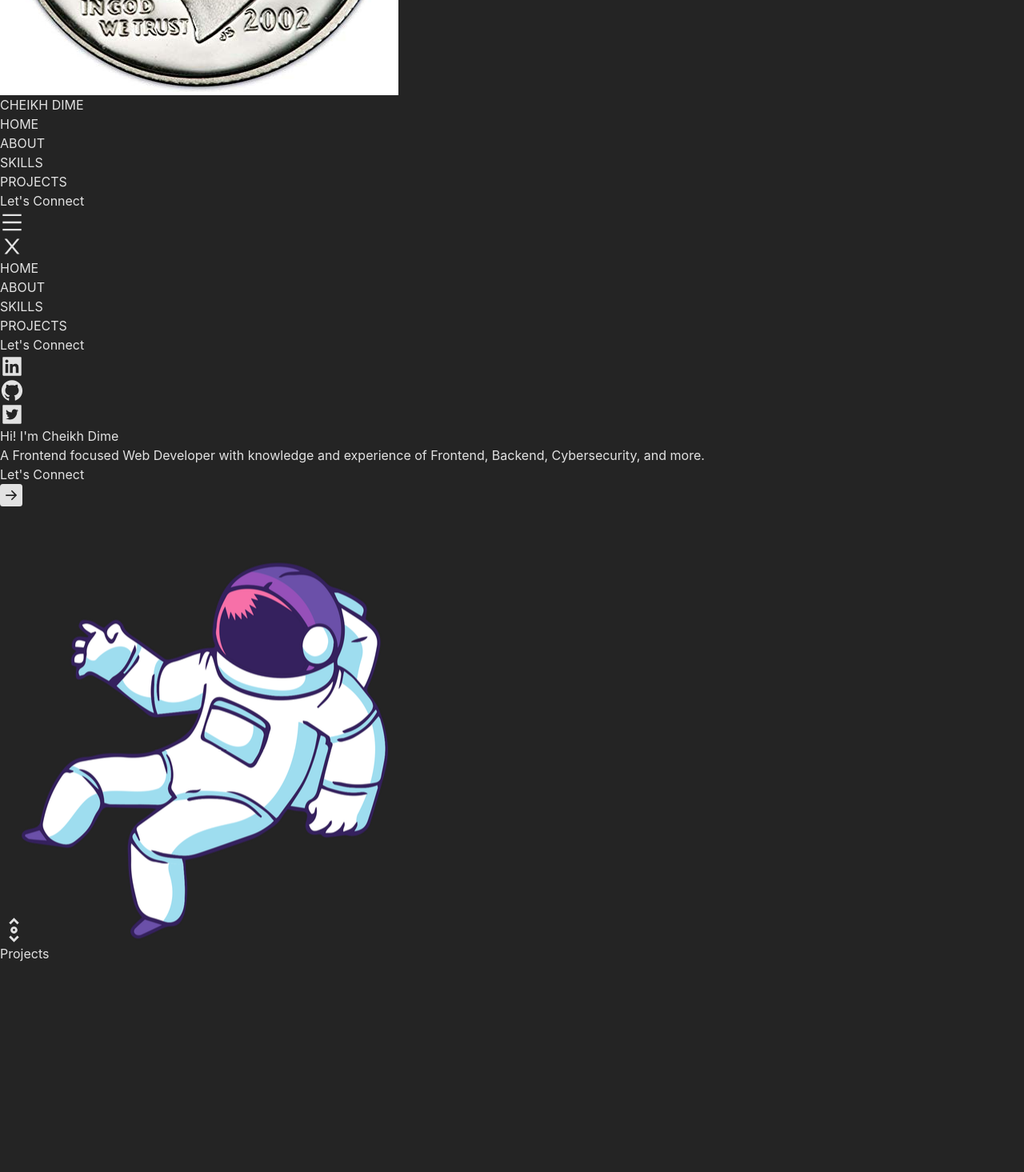
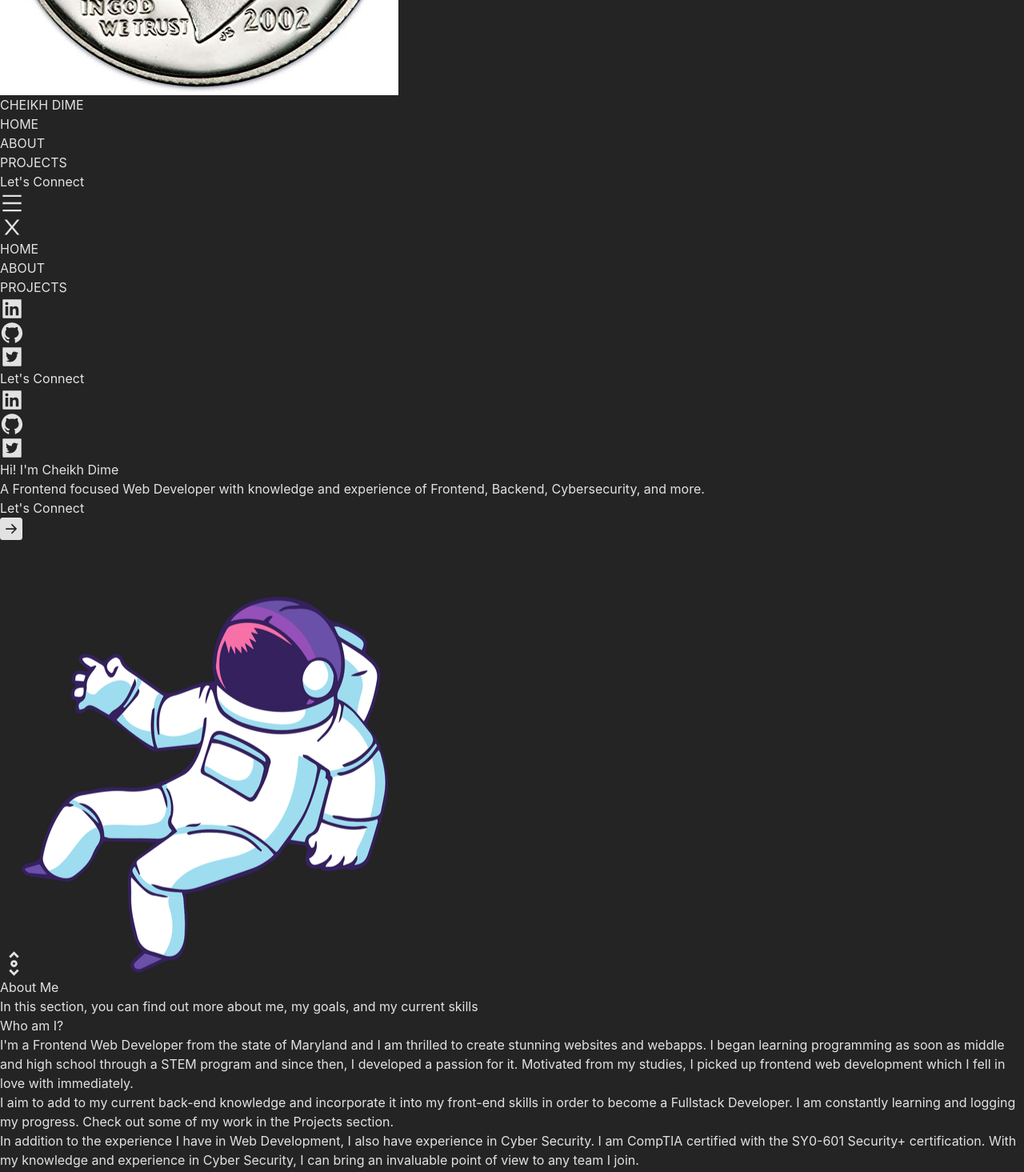
Before and after one commit to CheckToSee/personal-portfolio, a React (Vite) app: page / in a window 1280 px wide. Shown: the part 381-1846 px from the top of the page at 80% size. Before the commit the page ends 1585 px from the top, so only its background shows below. Built offline with nearby package versions, Linux system fonts and the light colour scheme.

Commit message:
Added about section

```diff
--- a/src/components/About.jsx
+++ b/src/components/About.jsx
@@ -1,11 +1,144 @@
-import React from 'react'
+import React from 'react';
+import { AiFillHtml5 } from 'react-icons/ai';
+import { BiLogoCss3, BiLogoJavascript, BiLogoReact, BiLogoPython, BiLogoJava, BiLogoGit, BiLogoTailwindCss, BiSolidTerminal } from 'react-icons/bi';
+import { FaRust, FaBootstrap, FaFigma } from 'react-icons/fa';
+import Badge from '../assets/securitypluslogo.png';
 
 const About = () => {
   return (
-    <div className='w-full h-screen bg-[#1A191D] flex items-center justify-center'>
-      <div className='w-full max-w-[1400px] h-full max-h-[800px] mx-16'></div>
+    <div className="w-full min-h-screen bg-[#1A191D] flex items-center justify-center">
+      <div className="w-full max-w-[1400px] h-full mx-16 my-8 flex flex-col">
+        <div className="flex flex-col justify-center mb-10 items-center">
+          <h1 className="w-full md:text-5xl text-3xl text-white text-center font-extrabold py-3">
+            About Me
+          </h1>
+          <div className="w-10 h-1 rounded-xl mb-4 mt-2 bg-[#9B37FF]"></div>
+          <h2 className="lg:text-2xl md:text-xl md:w-1/2 text-[#bababa] text-center">
+            In this section, you can find out more about me, my goals, and my
+            current skills
+          </h2>
+        </div>
+        <div className="w-full h-full flex flex-col lg:flex-row">
+          <div className="w-full h-full flex flex-col mr-8">
+            <h2 className="text-white md:text-3xl text-2xl font-bold py-3">Who am I?</h2>
+            <p className="md:text-lg pr-4 my-2 text-[#bababa]">
+              I'm a
+              <span className="font-semibold text-white">
+                {" "}
+                Frontend Web Developer{" "}
+              </span>
+              from the state of Maryland and I am thrilled to create stunning
+              websites and webapps. I began learning programming as soon as
+              middle and high school through a STEM program and since then, I
+              developed a passion for it. Motivated from my studies, I picked up
+              frontend web development which I fell in love with immediately.
+            </p>
+            <p className="md:text-lg pr-4 my-2 text-[#bababa]">
+              I aim to add to my current back-end knowledge and incorporate it
+              into my front-end skills in order to become a
+              <span className="font-semibold text-white">
+                {" "}
+                Fullstack Developer.{" "}
+              </span>
+              I am constantly learning and logging my progress. Check out some
+              of my work in the
+              <span className="font-semibold text-white"> Projects </span>
+              section.
+            </p>
+            <p className="md:text-lg pr-4 my-2 text-[#bababa]">
+              In addition to the experience I have in Web Development, I also
+              have experience in
+              <span className="font-semibold text-white">
+                {" "}
+              Cyber Security
+              </span>
+              . I am
+              <span className="font-semibold text-white">
+                {" "}
+                CompTIA certified{" "}
+              </span>
+              with the
+              <span className="font-semibold text-white">
+                {" "}
+                SY0-601 Security+ certification.{" "}
+              </span>
+              With my knowledge and experience in Cyber Security, I can bring an
+              invaluable point of view to any team I join.
+            </p>
+            <p className="md:text-lg pr-4 mt-2 text-[#bababa]">
+              Fun Facts: I live in the terminal, Vim is the only way
+            </p>
+            <div className="mt-4">
+              <button className="px-14 py-4 bg-[#9B37FF] rounded-lg text-lg font-bold">
+                Contact
+              </button>
+            </div>
+          </div>
+          <div className="w-full h-full lg:ml-20 flex flex-col lg:mt-0 mt-6">
+            <h2 className="text-white md:text-3xl text-2xl font-bold py-3">Skills</h2>
+            <div className="w-full flex flex-col">
+              <div className='flex flex-row mb-4'>
+                <div className="sm:w-24 sm:h-32 w-16 h-24 flex flex-col items-center justify-center rounded-xl bg-[#E5532D] mr-4">
+                  <AiFillHtml5 size={55} />
+                  <h3 className="font-bold">HTML</h3>
+                </div>
+                <div className="w-16 h-24 sm:w-24 sm:h-32 flex flex-col items-center justify-center rounded-xl bg-[#2D51E4] mr-4">
+                  <BiLogoCss3 size={58} />
+                  <h3 className="font-bold">CSS</h3>
+                </div>
+                <div className="sm:w-24 sm:h-32 w-16 h-24 flex flex-col items-center justify-center rounded-xl bg-[#DBBB34] mr-4">
+                  <BiLogoJavascript size={55} />
+                  <h3 className="font-bold sm:text-sm text-xs">JavaScript</h3>
+                </div>
+                <div className="sm:w-24 sm:h-32 w-16 h-24 flex flex-col items-center justify-center rounded-xl bg-white">
+                  <BiLogoReact size={55} className="text-[#56C1DE]" />
+                  <h3 className="font-bold text-[#56C1DE]">React</h3>
+                </div>
+              </div>
+              <div className='flex flex-row mb-4'>
+                <div className="sm:w-24 sm:h-32 w-16 h-24 flex flex-col items-center justify-center rounded-xl bg-[#3C79AE] mr-4">
+                  <BiLogoPython size={55} />
+                  <h3 className="font-bold sm:text-base text-sm">Python</h3>
+                </div>
+                <div className="sm:w-24 sm:h-32 w-16 h-24 flex flex-col items-center justify-center rounded-xl bg-[#F75108] mr-4">
+                  <FaRust className='text-black' size={48} />
+                  <h3 className="font-bold text-black">Rust</h3>
+                </div>
+                <div className="sm:w-24 sm:h-32 w-16 h-24 flex flex-col items-center justify-center rounded-xl bg-white mr-4">
+                  <BiLogoJava className='text-[#547C99]' size={55} />
+                  <h3 className="font-bold text-[#547C99]">Java</h3>
+                </div>
+                <div className="sm:w-24 sm:h-32 w-16 h-24 flex flex-col items-center justify-center rounded-xl bg-[#3B3B3B]">
+                  <BiLogoGit className='text-[#F1563A]' size={55} />
+                  <h3 className="font-bold text-white">Git</h3>
+                </div>
+              </div>
+              <div className='flex flex-row'>
+                <div className="sm:w-24 sm:h-32 w-16 h-24 flex flex-col items-center justify-center rounded-xl bg-gray-600 mr-4">
+                  <BiLogoTailwindCss className='text-[#3EBFF8]' size={55} />
+                  <h3 className="font-bold sm:text-base text-sm">Tailwind</h3>
+                </div>
+                <div className="sm:w-24 sm:h-32 w-16 h-24 flex flex-col items-center justify-center rounded-xl bg-[#8218FA] mr-4">
+                  <FaBootstrap size={55} />
+                  <h3 className="font-bold sm:text-base text-xs">Bootstrap</h3>
+                </div>
+                <div className="sm:w-24 sm:h-32 w-16 h-24 flex flex-col items-center justify-center rounded-xl bg-[#34343B] mr-4">
+                  <FaFigma size={50} />
+                  <h3 className="font-bold">Figma</h3>
+                </div>
+                <div className="sm:w-24 sm:h-32 w-16 h-24 flex flex-col items-center justify-center rounded-xl bg-black">
+                  <BiSolidTerminal size={55} />
+                  <h3 className="font-bold text-white sm:text-sm text-xs">Terminal</h3>
+                </div>
+              </div>
+            </div>
+            <h2 className="text-white md:text-3xl text-2xl font-bold py-3 lg:mt-0 mt-6">Certification</h2>
+            <img src={Badge} className='sm:w-[114px] w-[90px]' />
+          </div>
+        </div>
+      </div>
     </div>
-  )
-}
+  );
+};
 
-export default About
+export default About;
--- a/src/components/Navbar.jsx
+++ b/src/components/Navbar.jsx
@@ -1,7 +1,7 @@
 import React from 'react'
 import { useState, useEffect } from 'react'
 import Dime from "../assets/dime.jpg"
-import { AiOutlineClose, AiOutlineMenu } from 'react-icons/ai';
+import { AiFillLinkedin, AiFillGithub, AiFillTwitterSquare, AiOutlineClose, AiOutlineMenu } from 'react-icons/ai'
 
 const Navbar = () => {
   const [scrolled, setScrolled] = useState(false);
@@ -34,7 +34,7 @@ const Navbar = () => {
       <div className='hidden lg:flex flex-row font-semibold items-center'>
         <ul className='p-5 cursor-pointer hover:text-[#a6a6a6]'>HOME</ul>
         <ul className='p-5 cursor-pointer hover:text-[#a6a6a6]'>ABOUT</ul>
-        <ul className='p-5 cursor-pointer hover:text-[#a6a6a6]'>SKILLS</ul>
+        {/*<ul className='p-5 cursor-pointer hover:text-[#a6a6a6]'>SKILLS</ul>*/}
         <ul className='p-5 cursor-pointer hover:text-[#a6a6a6]'>PROJECTS</ul>
         <button className="relative border bg-transparent border-white px-4 py-3 mr-12 ml-4 text-white transition-colors before:absolute before:left-0 before:top-0 before:-z-10 before:h-full before:w-full before:origin-top-left before:scale-x-0 before:bg-white before:transition-transform before:duration-300 before:content-[''] hover:text-black before:hover:scale-x-100 z-0">Let's Connect</button>
       </div>
@@ -52,10 +52,17 @@ const Navbar = () => {
           </div>
           <ul className='p-5 cursor-pointer text-black border-b border-gray-500 mx-4 hover:bg-[#d1d1d1]'>HOME</ul>
           <ul className='p-5 cursor-pointer text-black border-b border-gray-500 mx-4 hover:bg-[#d1d1d1]'>ABOUT</ul>
-          <ul className='p-5 cursor-pointer text-black border-b border-gray-500 mx-4 hover:bg-[#d1d1d1]'>SKILLS</ul>
+          {/*<ul className='p-5 cursor-pointer text-black border-b border-gray-500 mx-4 hover:bg-[#d1d1d1]'>SKILLS</ul>*/}
           <ul className='p-5 cursor-pointer text-black mx-4 hover:bg-[#d1d1d1]'>PROJECTS</ul>
         </div>
-        <button className="relative border bg-transparent border-black px-4 py-3 mx-8 mb-8 text-black transition-colors before:absolute before:left-0 before:top-0 before:-z-10 before:h-full before:w-full before:origin-top-left before:scale-x-0 before:bg-black before:transition-transform before:duration-300 before:content-[''] hover:text-white before:hover:scale-x-100 z-0">Let's Connect</button>
+        <div className='flex flex-col justify-between'>
+          <div className='md:hidden flex flex-row mb-8 text-black justify-between mx-8'>
+            <AiFillLinkedin className='rounded-lg cursor-pointer m-4' size={30} />
+            <AiFillGithub className='rounded-lg cursor-pointer m-4' size={30} />
+            <AiFillTwitterSquare className='rounded-lg cursor-pointer m-4' size={30} />
+          </div>
+          <button className="relative border bg-transparent border-black px-4 py-3 mx-8 mb-8 text-black transition-colors before:absolute before:left-0 before:top-0 before:-z-10 before:h-full before:w-full before:origin-top-left before:scale-x-0 before:bg-black before:transition-transform before:duration-300 before:content-[''] hover:text-white before:hover:scale-x-100 z-0">Let's Connect</button>
+        </div>
       </div>
     </div>
   )
```
Also changed, not shown: src/assets/securitypluslogo.png (added).
